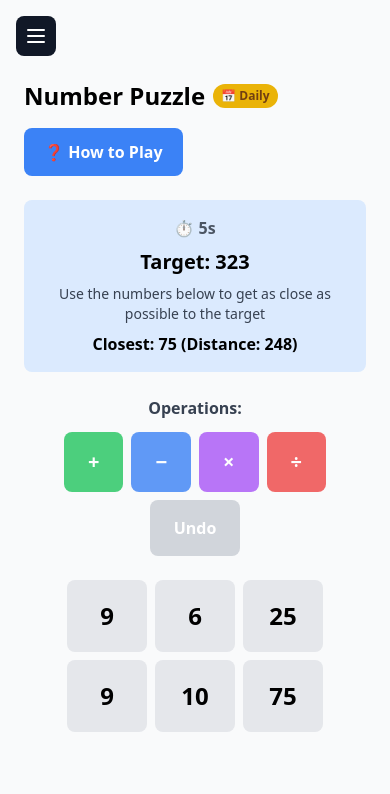
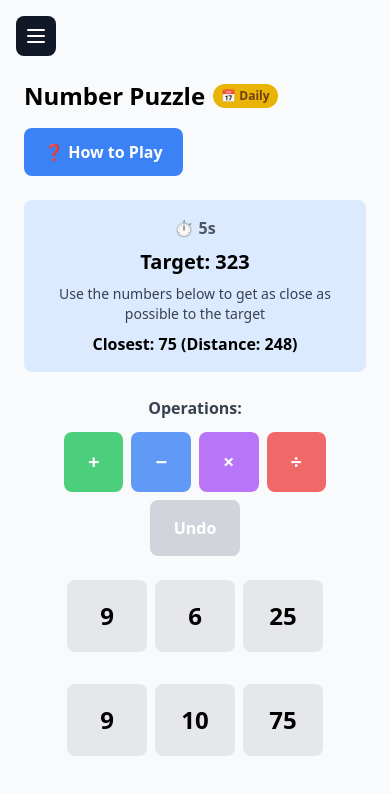
Before and after one commit to jeethsuresh/games, a Next.js app: page /games/number-puzzle in a window 390 px wide. Shown: the top 794 px of the page. Built offline with nearby package versions, Linux system fonts and the light colour scheme.

Commit message:
fix visual bug

```diff
--- a/app/games/number-puzzle/NumberPuzzle.tsx
+++ b/app/games/number-puzzle/NumberPuzzle.tsx
@@ -650,7 +650,7 @@ export function NumberPuzzle() {
       </div>
 
       {/* Numbers with preview results - all on one line */}
-      <div className="flex flex-wrap gap-2 sm:gap-4 justify-center mb-6 sm:mb-8 items-end">
+      <div className="flex flex-wrap gap-2 sm:gap-4 justify-center mb-6 sm:mb-8 items-start">
         {numbers.map((num, index) => {
           const isSelected = selectedNumberIndex === index;
           const isUsed = num.used;
@@ -667,7 +667,7 @@ export function NumberPuzzle() {
           const canPerformOperation = previewResult !== null;
 
           return (
-            <div key={index} className="relative flex flex-col items-center">
+            <div key={index} className="relative flex flex-col items-center mb-6 sm:mb-7">
               <button
                 onClick={() => selectNumber(index)}
                 disabled={isUsed || hasWon || hasLost}
@@ -684,7 +684,7 @@ export function NumberPuzzle() {
                 {num.value}
               </button>
               {showPreview && previewResult !== null && (
-                <div className="absolute -bottom-5 sm:-bottom-6 text-xs sm:text-sm font-semibold text-green-600 whitespace-nowrap">
+                <div className="absolute top-full mt-1 sm:mt-1.5 text-xs sm:text-sm font-semibold text-green-600 whitespace-nowrap z-10">
                   = {previewResult}
                 </div>
               )}
```
